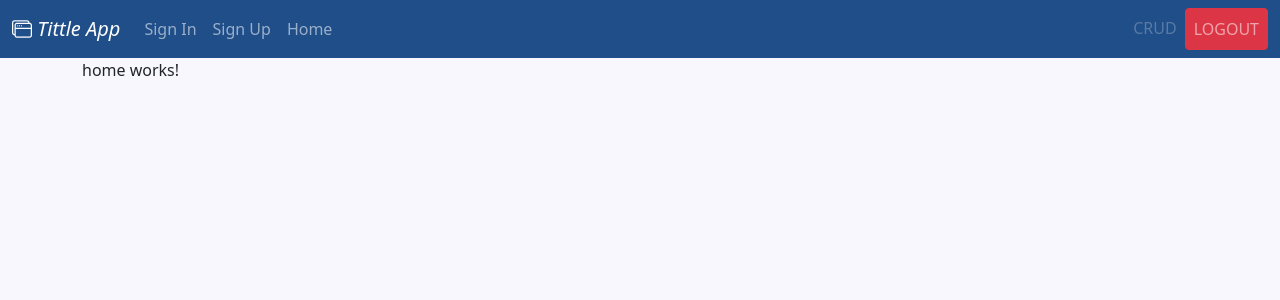
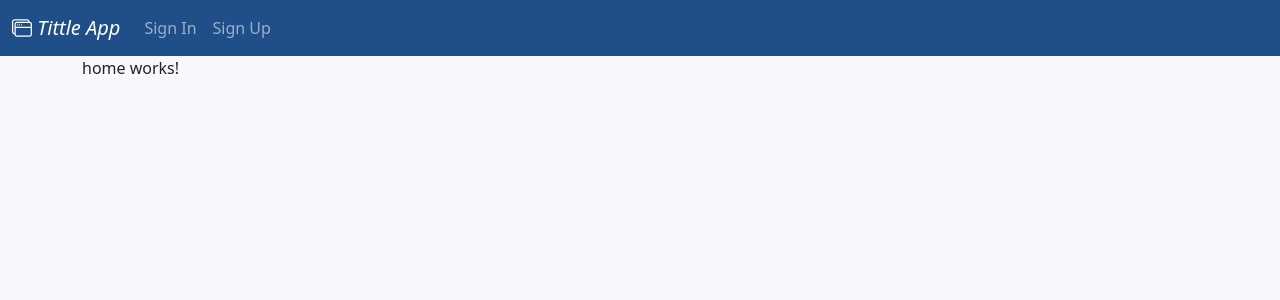
Before and after one commit to VlV-515/7-LoginMongoDemo-Front, an Angular app: page /home in a window 1280 px wide. Shown: the top 300 px of the page. Built offline with nearby package versions, Linux system fonts and the light colour scheme.

Commit message:
Implementa los observables logged & role en la muestra de contenido

```diff
--- a/src/app/shared/components/header/header.component.html
+++ b/src/app/shared/components/header/header.component.html
@@ -11,23 +11,31 @@
         </button>
         <div class="collapse navbar-collapse" id="navbarNav">
             <ul class="navbar-nav">
+                <ng-container *ngIf="!(loginSvc.getLogged()|async)">
                     <li class="nav-item">
                         <a class="nav-link" aria-current="page" href="/login">Sign In</a>
                     </li>
                     <li class="nav-item">
                         <a class="nav-link" aria-current="page" href="/signUp">Sign Up</a>
                     </li>
+                </ng-container>
+                <ng-container *ngIf="loginSvc.getLogged()|async">
                     <li class="nav-item">
                         <a class="nav-link" aria-current="page" href="/home">Home</a>
                     </li>
+                </ng-container>
             </ul>
             <ul class="navbar-nav">
+                <ng-container *ngIf="loginSvc.getLogged()|async">
+                    <ng-container *ngIf="(loginSvc.getRole()|async)=='admin'">
                         <li class="nav-item">
-                    <a class="nav-link disabled" aria-current="page" href="/crud">CRUD</a>
+                            <a class="nav-link" aria-current="page" href="/crud">CRUD</a>
                         </li>
+                    </ng-container>
                     <li class="nav-item">
                         <a class="nav-link btn-danger btn" aria-current="page" href="/logout">LOGOUT</a>
                     </li>
+                </ng-container>
             </ul>
         </div>
     </div>
--- a/src/app/shared/components/header/header.component.ts
+++ b/src/app/shared/components/header/header.component.ts
@@ -1,15 +1,11 @@
-import { Component, OnInit } from '@angular/core';
+import { LoginService } from './../../../pages/login/services/login.service';
+import { Component } from '@angular/core';
 
 @Component({
   selector: 'app-header',
   templateUrl: './header.component.html',
-  styleUrls: ['./header.component.css']
+  styleUrls: ['./header.component.css'],
 })
-export class HeaderComponent implements OnInit {
-
-  constructor() { }
-
-  ngOnInit(): void {
-  }
-
+export class HeaderComponent {
+  constructor(public readonly loginSvc:LoginService) {}
 }
```
Lines whose indentation alone changed are shown as unchanged.
